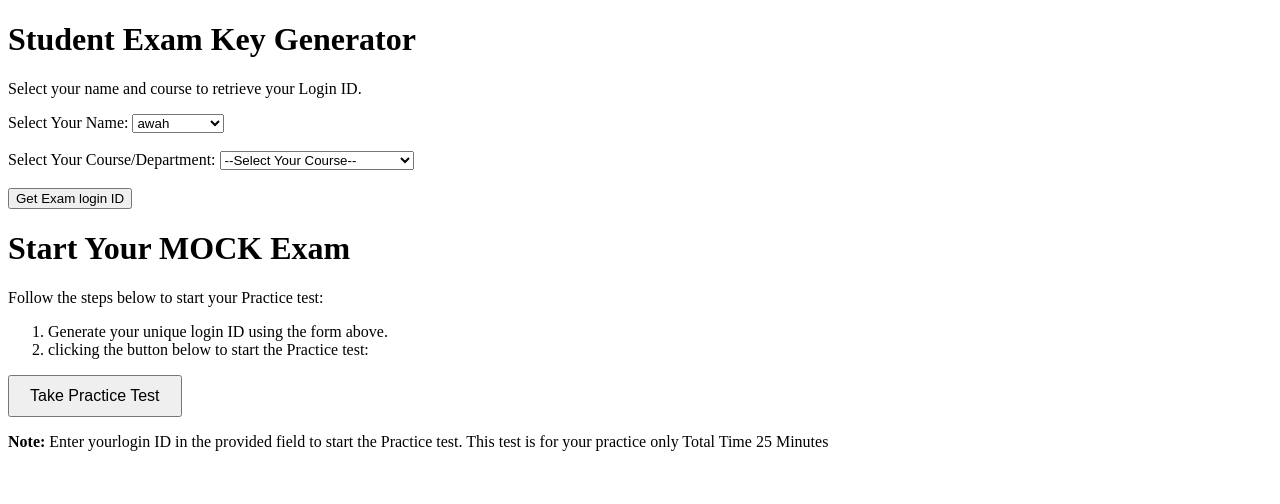
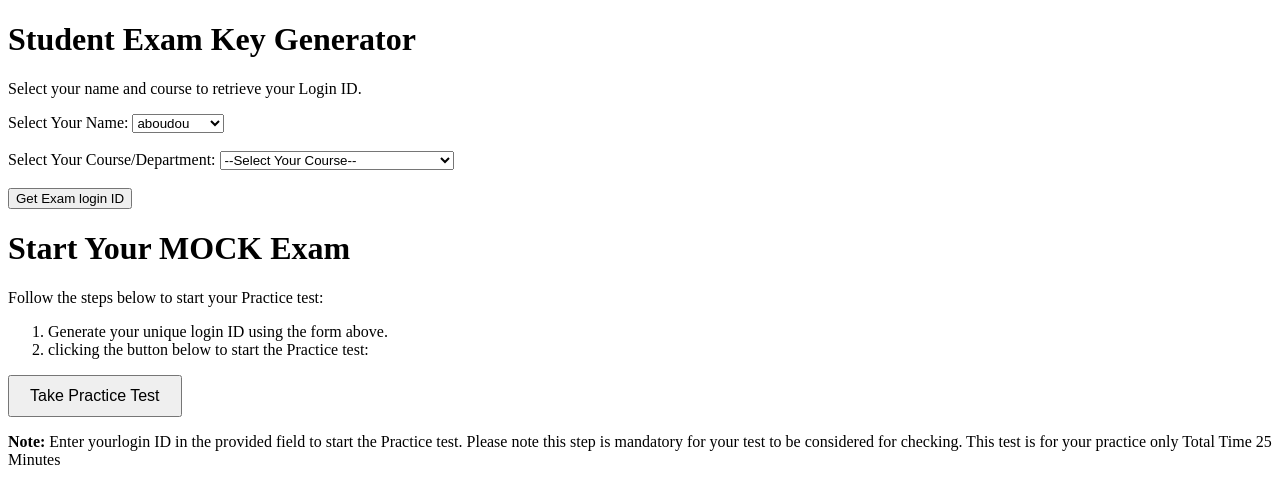
Before and after one commit to occultedge/Modteststsustins100, a plain HTML site: page index.html in a window 1280 px wide. Drawn offline with Linux system fonts and the light colour scheme.

Commit message:
Update index.html

```diff
--- a/index.html
+++ b/index.html
@@ -8,81 +8,95 @@
         // Student data from the CSV
         const studentData = {
 
-    "awah": { "Nursing": "awa202453nure" },
-    "balog": { "Nursing": "bal202448nure" },
-    "fonjo": { "Nursing": "fon202473nure" },
-    "kongnyuy": { "Nursing": "kon202400nure" },
-    "kudi": { "Nursing": "kud202476nure" },
-    "ledru": { "Medical Laboratory Sciences": "led202400mede" },
-    "mbiandun": { "Sciences Infirmieres": "mbi202463scif" },
-    "mbom": { "Nursing": "mbo202473nure" },
-    "metila": { "Nursing": "met202490nurf" },
-    "ndikum": { "Nursing": "ndi202439nure" },
-    "ngum": { "Midwifery": "ngu202447mide" },
-    "ova'a": { "Nursing": "ova202455nure" },
-    "simo": { "Medical Laboratory Sciences": "sim202488mede" },
-    "nkamenyi": { "Nursing": "nka202498nure" },
-    "nchotu": { "Nursing": "nch202400nure" },
-    "tchuembou": { "MLS": "tch202484mlse" },
-    "ananfa": { "Nursing": "ana202400nure" },
-    "bakwowi": { "Nursing": "bak202475nure" },
-    "song": { "Nursing": "son202400nure" },
-    "beyala": { "Nursing": "bey202461nure" },
-    "lincy": { "Nursing": "lin202494nure" },
-    "birwe": { "Nursing": "bir202470nurf" },
-    "mc eward": { "Nursing": "mc 202463nure" },
-    "young": { "Nursing": "you202435nure" },
-    "ondike": { "Midwifery": "ond202422mide" },
-    "kikwi": { "Midwifery": "kik202405mide" },
-    "presious": { "Nursing": "pre202420nure" },
-    "chiaka": { "Nursing": "chi202430nure" },
-    "etoundi": { "Nursing": "eto202400nure" },
-    "ban": { "Nursing": "ban202454nure" },
-    "yomi": { "Nursing": "yom202484nure" },
-    "nkouakep": { "Sage Femme": "nko202422sagf" },
-    "mamba": { "Pharmacy": "mam202423phae" },
-    "mugeh": { "Nursing": "mug202401nure" },
-    "bangwen": { "MLS": "ban202457mlse" },
-    "pangwa": { "MIT": "pan202453mite" },
-    "noukoua": { "Nursing": "nou202441nure" },
-    "achongwa": { "Nursing": "ach202446nure" },
-    "clareince": { "Laboratory tech": "cla202463labe" },
-    "asamyame": { "Radiology": "asa202498rade" },
-    "agbor": { "Nursing": "agb202491nure" },
-    "wondje": { "Nursing": "won202408nure" },
-    "mosama": { "Nursing": "mos202452nure" },
-    "ayuk-enow": { "Nursing": "ayu202456nure" },
-    "toh": { "Nursing": "toh202436nure" },
-    "neba": { "Nursing": "neb202423nure" },
-    "fehny": { "Nursing": "feh202427nure" },
-    "fofe": { "Nursing": "fof202454nure" },
-    "nyemb": { "Nursing": "nye202459nure" },
-    "aboudou": { "MLS": "abo202452mlse" },
-    "nga": { "Nursing": "nga202401nure" },
-    "kenmogne": { "Nursing": "ken202438nure" },
-    "ngong": { "Nursing": "ngo202495nure" },
-    "tayo": { "Radiology": "tay202498rade" },
-    "bong": { "Nursing": "bon202419nure" },
-    "tizee": { "Nursing": "tiz202493nure" },
-    "tchoh": { "MIT": "tch202469mite" },
-    "wain": { "Nursing": "wai202400nure" },
-    "azefack": { "Nursing": "aze202423nure" },
-    "ateyim": { "Pharmacy": "ate202420phae" },
-    "fuhnui": { "MLS": "fuh202481mlse" },
-    "lonkeng": { "Midwifery": "lon202428mide" },
-    "tendong": { "Nursing": "ten202450nure" },
-    "kinyuy": { "Nursing": "kin202400nurf" },
-    "nfor": { "Nursing": "nfo202400nurf" },
-    "wako": { "Soin infimier": "wak202429soie" },
-    "mebe": { "Soin infimier": "meb202454soif" },
-    "gribone": { "Nursing": "gri202404nure" },
-    "nsouanfouo": { "Pharmacy": "nso202496phae" },
-    "jeuro": { "Nursing": "jeu202400nure" },
-    "kwilauin": { "Nursing": "kwi202400nure" },
-    "dongue": { "Nursing": "don202400nure" },
-    "fongang": { "Nursing": "fon202426nure" },
-    "kien": { "Nursing": "kie202472nure" },
-    "fongane": { "Nursing": "fon202464nure" }
+    {
+    "aboudou": { "Nursing": "abo51nure" },
+    "achille": { "Pharmacy": "ach19phar" },
+    "achongwa": { "MLS": "ach46mls" },
+    "aichatou": { "Nursing": "aic55nure" },
+    "ananfa": { "MLS": "ana43mls" },
+    "asamya": { "Radiology": "asa88radi" },
+    "atehyim": { "MLS": "ate20mls" },
+    "awah": { "Nursing": "awa83nure" },
+    "ayah": { "Nursing": "aya13nure" },
+    "ayuk": { "Nursing": "ayu56nure" },
+    "azefack": { "Nursing": "aze23nure" },
+    "bakwowi": { "Nursing": "bak75nure" },
+    "ban": { "MLS": "ban54mls" },
+    "bangwen": { "MIT": "ban57mit" },
+    "banmbong": { "Nursing": "ban94nure" },
+    "bebite": { "Nursing": "beb00nure" },
+    "beyala": { "Nursing": "bey14nure" },
+    "bong": { "Nursing": "bon19nure" },
+    "chiaka": { "Nursing": "chi30nure" },
+    "chifu": { "Nursing": "chi00nure" },
+    "clareince": { "Laboratory tech": "cla63labo" },
+    "dongue": { "Nursing": "don00nure" },
+    "ekinde": { "MLS": "eki60mls" },
+    "emam": { "Nursing": "ema00nure" },
+    "etoundi": { "Nursing": "eto00nure" },
+    "euphrencia": { "Nursing": "eup64nure" },
+    "fennyui": { "Nursing": "fen27nure" },
+    "fomena": { "Nursing": "fom59nure" },
+    "fongane": { "Nursing": "fon64nure" },
+    "fonjo": { "Nursing": "fon73nure" },
+    "gribone": { "Nursing": "gri01nure" },
+    "jona": { "Nursing": "jon58nure" },
+    "kenmogne": { "Nursing": "ken38nure" },
+    "kien": { "Nursing": "kie72nure" },
+    "kikwi": { "Midwifery": "kik05midw" },
+    "kinyuy": { "MLS": "kin63mls" },
+    "kongnyuy": { "Nursing": "kon47nure" },
+    "kudi": { "MLS": "kud76mls" },
+    "kwilabuin": { "Nursing": "kwi03nure" },
+    "ledru": { "Medical Laboratory Sciences": "led36medl" },
+    "lincy": { "Nursing": "lin94nure" },
+    "lokeng": { "MLS": "lok94mls" },
+    "mafola": { "MLS": "maf03mls" },
+    "mamba": { "Pharmacy": "mam23phar" },
+    "mbakem": { "Laboratory tech": "mba17labo" },
+    "mbom": { "Nursing": "mbo73nure" },
+    "mc": { "Nursing": "mc63nure" },
+    "mekinda": { "MLS": "mek88mls" },
+    "metila": { "Nursing": "met90nure" },
+    "mosama": { "Nursing": "mos37nure" },
+    "mugeh": { "Nursing": "mug01nure" },
+    "nana": { "Nursing": "nan00nure" },
+    "nchotu": { "MLS": "nch54mls" },
+    "ndzineng": { "MLS": "ndz26mls" },
+    "neba": { "Nursing": "neb23nure" },
+    "nfor": { "Midwifery": "nfo71midw" },
+    "nga": { "Nursing": "nga01nure" },
+    "ngong": { "MLS": "ngo95mls" },
+    "tchuembou": { "MLS": "tch84mls" },
+    "nkamenyi": { "Nursing": "nka98nure" },
+    "noukoua": { "Nursing": "nou41nure" },
+    "nounkeu": { "Nursing": "nou50nure" },
+    "nso": { "Nursing": "nso00nure" },
+    "nsom": { "Laboratory tech": "nso05labo" },
+    "nsouanfouo": { "Pharmacy": "nso27phar" },
+    "nyemb": { "MLS": "nye59mls" },
+    "nyuella": { "Nursing": "nyu00nure" },
+    "ondike": { "Midwifery": "ond22midw" },
+    "ovaa": { "Nursing": "ova55nure" },
+    "pangwa": { "MLS": "pan03mls" },
+    "precious": { "Nursing": "pre20nure" },
+    "raye": { "Dental therapy": "ray93dent" },
+    "simo": { "MLS": "sim88mls" },
+    "ngwain": { "MLS": "ngw37mls" },
+    "song": { "MLS": "son28mls" },
+    "tamufor": { "Nursing": "tam10nure" },
+    "tamunting": { "MLS": "tam02mls" },
+    "tayo": { "Nursing": "tay79nure" },
+    "teku": { "Nursing": "tek14nure" },
+    "temgoua": { "Nursing": "tem23nure" },
+    "tidoh": { "Nursing": "tid10nure" },
+    "tizee": { "Nursing": "tiz93nure" },
+    "toh": { "Nursing": "toh36nure" },
+    "tohman": { "Nursing": "toh42nure" },
+    "wain": { "Nursing": "wai00nure" },
+    "awafong": { "MIT": "awa59mit" },
+    "yomi": { "Nursing": "yom84nure" },
+    "zoa": { "MLS": "zoa34mls" }
 
         };
 
@@ -105,81 +119,95 @@
 
     <label for="studentName">Select Your Name:</label>
     <select id="studentName">
-        <option value="awah">awah</option>
-<option value="balog">balog</option>
+        <option value="aboudou">aboudou</option>
+<option value="achille">achille</option>
+<option value="achongwa">achongwa</option>
+<option value="aichatou">aichatou</option>
+<option value="ananfa">ananfa</option>
+<option value="asamya">asamya</option>
+<option value="atehyim">atehyim</option>
+<option value="awah">awah</option>
+<option value="ayah">ayah</option>
+<option value="ayuk">ayuk</option>
+<option value="azefack">azefack</option>
+<option value="bakwowi">bakwowi</option>
+<option value="ban">ban</option>
+<option value="bangwen">bangwen</option>
+<option value="banmbong">banmbong</option>
+<option value="bebite">bebite</option>
+<option value="beyala">beyala</option>
+<option value="bong">bong</option>
+<option value="chiaka">chiaka</option>
+<option value="chifu">chifu</option>
+<option value="clareince">clareince</option>
+<option value="dongue">dongue</option>
+<option value="ekinde">ekinde</option>
+<option value="emam">emam</option>
+<option value="etoundi">etoundi</option>
+<option value="euphrencia">euphrencia</option>
+<option value="fennyui">fennyui</option>
+<option value="fomena">fomena</option>
+<option value="fongane">fongane</option>
 <option value="fonjo">fonjo</option>
+<option value="gribone">gribone</option>
+<option value="jona">jona</option>
+<option value="kenmogne">kenmogne</option>
+<option value="kien">kien</option>
+<option value="kikwi">kikwi</option>
+<option value="kinyuy">kinyuy</option>
 <option value="kongnyuy">kongnyuy</option>
 <option value="kudi">kudi</option>
+<option value="kwilabuin">kwilabuin</option>
 <option value="ledru">ledru</option>
-<option value="mbiandun">mbiandun</option>
+<option value="lincy">lincy</option>
+<option value="lokeng">lokeng</option>
+<option value="mafola">mafola</option>
+<option value="mamba">mamba</option>
+<option value="mbakem">mbakem</option>
 <option value="mbom">mbom</option>
+<option value="mc">mc</option>
+<option value="mekinda">mekinda</option>
 <option value="metila">metila</option>
-<option value="ndikum">ndikum</option>
-<option value="ngum">ngum</option>
-<option value="ova'a">ova'a</option>
+<option value="mosama">mosama</option>
+<option value="mugeh">mugeh</option>
+<option value="nana">nana</option>
+<option value="nchotu">nchotu</option>
+<option value="ndzineng">ndzineng</option>
+<option value="neba">neba</option>
+<option value="nfor">nfor</option>
+<option value="nga">nga</option>
+<option value="ngong">ngong</option>
+<option value="tchuembou">tchuembou</option>
+<option value="nkamenyi">nkamenyi</option>
+<option value="noukoua">noukoua</option>
+<option value="nounkeu">nounkeu</option>
+<option value="nso">nso</option>
+<option value="nsom">nsom</option>
+<option value="nsouanfouo">nsouanfouo</option>
+<option value="nyemb">nyemb</option>
+<option value="nyuella">nyuella</option>
+<option value="ondike">ondike</option>
+<option value="ovaa">ovaa</option>
+<option value="pangwa">pangwa</option>
+<option value="precious">precious</option>
+<option value="raye">raye</option>
 <option value="simo">simo</option>
-<option value="nkamenyi">nkamenyi</option>
-<option value="nchotu">nchotu</option>
-<option value="tchuembou">tchuembou</option>
-<option value="ananfa">ananfa</option>
-<option value="bakwowi">bakwowi</option>
+<option value="ngwain">ngwain</option>
 <option value="song">song</option>
-<option value="beyala">beyala</option>
-<option value="lincy">lincy</option>
-<option value="birwe">birwe</option>
-<option value="mc eward">mc eward</option>
-<option value="young">young</option>
-<option value="ondike">ondike</option>
-<option value="kikwi">kikwi</option>
-<option value="presious">presious</option>
-<option value="chiaka">chiaka</option>
-<option value="etoundi">etoundi</option>
-<option value="ban">ban</option>
+<option value="tamufor">tamufor</option>
+<option value="tamunting">tamunting</option>
+<option value="tayo">tayo</option>
+<option value="teku">teku</option>
+<option value="temgoua">temgoua</option>
+<option value="tidoh">tidoh</option>
+<option value="tizee">tizee</option>
+<option value="toh">toh</option>
+<option value="tohman">tohman</option>
+<option value="wain">wain</option>
+<option value="awafong">awafong</option>
 <option value="yomi">yomi</option>
-<option value="nkouakep">nkouakep</option>
-<option value="mamba">mamba</option>
-<option value="mugeh">mugeh</option>
-<option value="bangwen">bangwen</option>
-<option value="pangwa">pangwa</option>
-<option value="noukoua">noukoua</option>
-<option value="achongwa">achongwa</option>
-<option value="clareince">clareince</option>
-<option value="asamyame">asamyame</option>
-<option value="agbor">agbor</option>
-<option value="wondje">wondje</option>
-<option value="mosama">mosama</option>
-<option value="ayuk-enow">ayuk-enow</option>
-<option value="toh">toh</option>
-<option value="neba">neba</option>
-<option value="fehny">fehny</option>
-<option value="fofe">fofe</option>
-<option value="nyemb">nyemb</option>
-<option value="aboudou">aboudou</option>
-<option value="nga">nga</option>
-<option value="kenmogne">kenmogne</option>
-<option value="ngong">ngong</option>
-<option value="tayo">tayo</option>
-<option value="bong">bong</option>
-<option value="tizee">tizee</option>
-<option value="tchoh">tchoh</option>
-<option value="wain">wain</option>
-<option value="azefack">azefack</option>
-<option value="ateyim">ateyim</option>
-<option value="fuhnui">fuhnui</option>
-<option value="lonkeng">lonkeng</option>
-<option value="tendong">tendong</option>
-<option value="kinyuy">kinyuy</option>
-<option value="nfor">nfor</option>
-<option value="wako">wako</option>
-<option value="mebe">mebe</option>
-<option value="gribone">gribone</option>
-<option value="nsouanfouo">nsouanfouo</option>
-<option value="jeuro">jeuro</option>
-<option value="kwilauin">kwilauin</option>
-<option value="dongue">dongue</option>
-<option value="fongang">fongang</option>
-<option value="kien">kien</option>
-<option value="fongane">fongane</option>
+<option value="zoa">zoa</option>
+
 
     </select>
     <br><br>
@@ -187,17 +215,15 @@
     <label for="courseName">Select Your Course/Department:</label>
     <select id="courseName">
         <option value="">--Select Your Course--</option>
-        <option value="Pharmacy">Pharmacy</option>
+      <option value="Nursing">Nursing</option>
+<option value="Pharmacy">Pharmacy</option>
+<option value="MLS (Medical Laboratory Sciences)">MLS (Medical Laboratory Sciences)</option>
 <option value="Radiology">Radiology</option>
-<option value="Sage Femme">Sage Femme</option>
-<option value="Soin infimier">Soin infimier</option>
-<option value="Nursing">Nursing</option>
-<option value="Medical Laboratory Sciences">Medical Laboratory Sciences</option>
-<option value="MIT">MIT</option>
+<option value="Midwifery">Midwifery</option>
 <option value="Laboratory tech">Laboratory tech</option>
-<option value="Midwifery">Midwifery</option>
-<option value="Sciences Infirmieres">Sciences Infirmieres</option>
-<option value="MLS">MLS</option>
+<option value="Dental therapy">Dental therapy</option>
+<option value="MIT (Medical Imaging Technology)">MIT (Medical Imaging Technology)</option>
+
 
     </select>
     <br><br>
@@ -225,7 +251,7 @@
         <button style="padding: 10px 20px; font-size: 16px;">Take Practice Test </button>
     </a>
     <p>
-        <strong>Note:</strong> Enter yourlogin ID in the provided field to start the Practice test. This test is for your practice only Total Time 25 Minutes
+        <strong>Note:</strong> Enter yourlogin ID in the provided field to start the Practice test. Please note this step is mandatory for your test to be considered for checking.  This test is for your practice only Total Time 25 Minutes
     </p>
 </body>
 </html>
```
